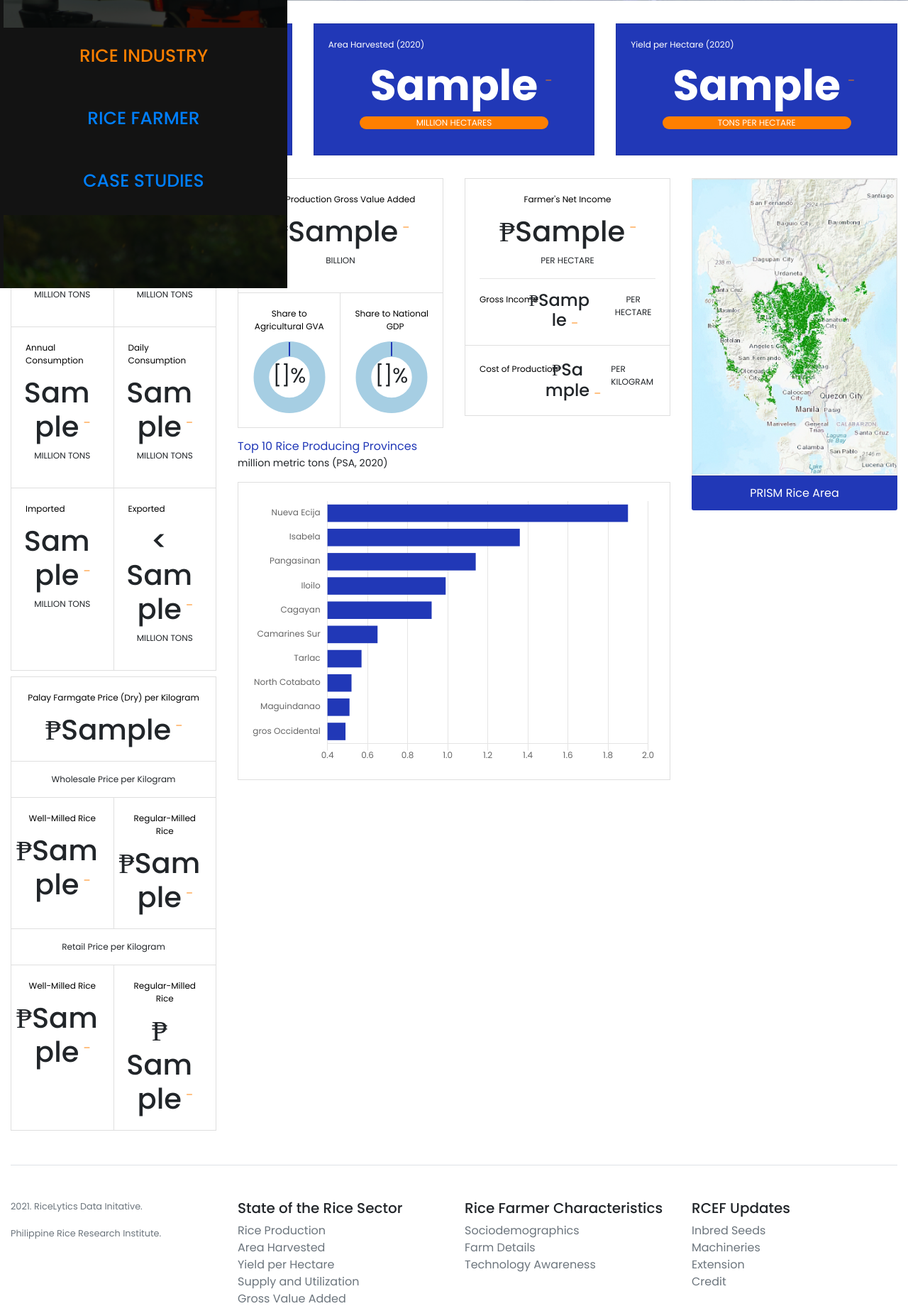
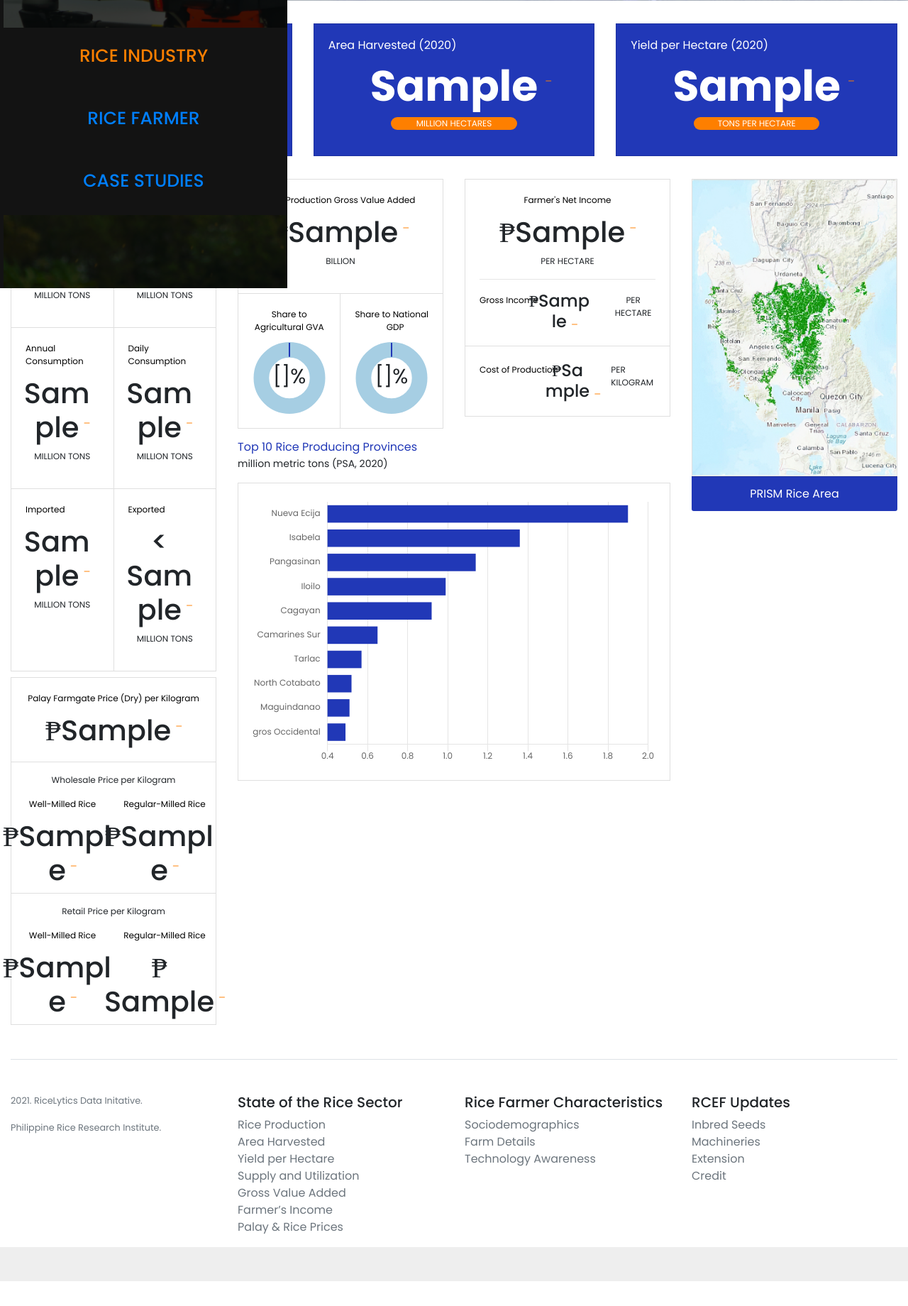
Before and after one commit to alsevilla/ricelytics, a Django app: template dashboard/templates/index.html in a window 1280 px wide. Shown: the part 394-2234 px from the top of the page at 71% size. After the commit the page ends 2199 px from the top, so only its background shows below. Run offline with Django 3.2, Linux system fonts and the light colour scheme; the template is opened without the code that fills it: most values are stand-ins (such as "Sample title", 1, 10 or a date in 2020); some libraries are stand-ins or nearby versions.

Commit message:
v.1.1.0
Finished updating the designing of the app.

```diff
--- a/dashboard/templates/index.html
+++ b/dashboard/templates/index.html
@@ -20,27 +20,27 @@
             <div class="card-deck mb-2 text-center text-white">
                 <div class="card secondary mb-4 bg-primary">
                     <div class="card-body">
-                        <p class="card-title text-left"><a href="{% url 'RiceProductions' %}" class="text-white stretched-link text-decoration-none">Palay Production ({{ rp_year }})</a></p>
+                        <h6 class="card-title text-left"><a href="{% url 'RiceProductions' %}" class="text-white stretched-link text-decoration-none">Palay Production ({{ rp_year }})</a></h6>
                         <h1 class="card-text font-weight-bold">{{ rp_value}} {% if rp_compare > 0 %} <i class="bi bi-caret-up-fill"></i> {% elif rp_compare < 0 %} <i class="bi bi-caret-down-fill"></i> {% else %}<i class="bi bi-dash"></i>{%endif%}</h1>
-                        <div class="card-note w-75 mx-auto rounded-pill bg-warning">
+                        <div class="card-note w-50 mx-auto rounded-pill bg-warning">
                             <p class="text-white">MILLION TONS</p>
                         </div>
                     </div>
                 </div>
                 <div class="card secondary mb-4 bg-primary">
                     <div class="card-body">
-                        <p class="card-title text-left"><a href="{% url 'HarvestAreas' %}" class="text-white stretched-link text-decoration-none">Area Harvested ({{ ah_year }})</a></p>
+                        <h6 class="card-title text-left"><a href="{% url 'HarvestAreas' %}" class="text-white stretched-link text-decoration-none">Area Harvested ({{ ah_year }})</a></h6>
                         <h1 class="card-text font-weight-bold">{{ ah_value }} {% if ah_compare > 0 %} <i class="bi bi-caret-up-fill"></i> {% elif ah_compare < 0 %} <i class="bi bi-caret-down-fill"></i>{% else %}<i class="bi bi-dash"></i>{%endif%}</h1>
-                        <div class="card-note w-75 mx-auto rounded-pill bg-warning">
+                        <div class="card-note w-50 mx-auto rounded-pill bg-warning">
                             <p class="text-white">MILLION HECTARES</p>
                         </div>
                     </div>
                 </div>
                 <div class="card secondary mb-4 bg-primary">
                     <div class="card-body">
-                        <p class="card-title text-left"><a href="{% url 'EstYields' %}" class="text-white stretched-link text-decoration-none">Yield per Hectare ({{ yph_year }})</a></p>
+                        <h6 class="card-title text-left"><a href="{% url 'EstYields' %}" class="text-white stretched-link text-decoration-none">Yield per Hectare ({{ yph_year }})</a></h6>
                         <h1 class="card-text font-weight-bold">{{ yph_value }} {% if yph_compare > 0 %} <i class="bi bi-caret-up-fill"></i> {% elif yph_compare < 0 %} <i class="bi bi-caret-down-fill"></i>{% else %}<i class="bi bi-dash"></i>{%endif%}</h1>
-                        <div class="card-note w-75 mx-auto rounded-pill bg-warning">
+                        <div class="card-note w-50 mx-auto rounded-pill bg-warning">
                             <p class="text-white">TONS PER HECTARE</p>
                         </div>
                     </div>
@@ -106,38 +106,30 @@
                             <h2 class="card-text">₱{{ farmgate_value }}{% if farmgate_compare > 0 %} <i class="bi bi-caret-up-fill"></i> {% elif farmgate_compare < 0 %} <i class="bi bi-caret-down-fill"></i>{% else %}<i class="bi bi-dash"></i>{%endif%}</h2>
                         </div>
                     </div>
-                    <div class="card secondary mb-0 pt-3 text-center border-top-0">
+                    <div class="card secondary mb-0 pt-3 text-center border-top-0 border-bottom-0">
                       <p class="text-center">Wholesale Price per Kilogram</p>
                     </div>
                     <div class="card-group">
-                      <div class="card secondary mb-0 text-center border-top-0">
-                          <div class="card-body">
+                      <div class="card secondary mb-0 pb-2 text-center border-top-0 border-right-0">
                         <p class="card-title"><a href="{% url 'Prices' %}" class="text-black stretched-link text-decoration-none">Well-Milled Rice</a></p>
                         <h2 class="card-text">₱{{ wholesaleSp_value }}{% if wholesaleSp_compare > 0 %} <i class="bi bi-caret-up-fill"></i> {% elif wholesaleSp_compare < 0 %} <i class="bi bi-caret-down-fill"></i>{% else %}<i class="bi bi-dash"></i>{%endif%}</h2>
                       </div>
-                      </div>
-                      <div class="card secondary mb-0 text-center border-top-0">
-                          <div class="card-body">
+                      <div class="card secondary mb-0 pb-2 text-center border-top-0">
                         <p class="card-title"><a href="{% url 'Prices' %}" class="text-black stretched-link text-decoration-none">Regular-Milled Rice</a></p>
                         <h2 class="card-text">₱{{ wholesale_value }}{% if wholesale_compare > 0 %} <i class="bi bi-caret-up-fill"></i> {% elif wholesale_compare < 0 %} <i class="bi bi-caret-down-fill"></i>{% else %}<i class="bi bi-dash"></i>{%endif%}</h2>
                       </div>
                     </div>
-                    </div>
-                    <div class="card secondary mb-0 pt-3 text-center border-top-0">
+                    <div class="card secondary mb-0 pt-3 text-center border-top-0 border-bottom-0">
                       <p class="text-center">Retail Price per Kilogram</p>
                     </div>
                     <div class="card-group">
-                      <div class="card secondary mb-0 text-center border-top-0">
-                          <div class="card-body">
+                      <div class="card secondary mb-0 pb-2 text-center border-top-0 border-right-0">
                         <p class="card-title"><a href="{% url 'Prices' %}" class="text-black stretched-link text-decoration-none">Well-Milled Rice</a></p>
                         <h2 class="card-text">₱{{ retailSp_value }}{% if retailSp_compare > 0 %} <i class="bi bi-caret-up-fill"></i> {% elif retailSp_compare < 0 %} <i class="bi bi-caret-down-fill"></i>{% else %}<i class="bi bi-dash"></i>{%endif%}</h2>
                       </div>
-                      </div>
-                      <div class="card secondary mb-0 text-center border-top-0">
-                          <div class="card-body">
+                      <div class="card secondary mb-0 pb-2 text-center border-top-0">
                         <p class="card-title"><a href="{% url 'Prices' %}" class="text-black stretched-link text-decoration-none">Regular-Milled Rice</a></p>
                         <h2 class="card-text">₱ {{ retail_value }}{% if retail_compare > 0 %} <i class="bi bi-caret-up-fill"></i> {% elif retail_compare < 0 %} <i class="bi bi-caret-down-fill"></i>{% else %}<i class="bi bi-dash"></i>{%endif%}</h2>
-                          </div>
                       </div>
                     </div>
                 </div>
```
Lines whose indentation alone changed are shown as unchanged.
